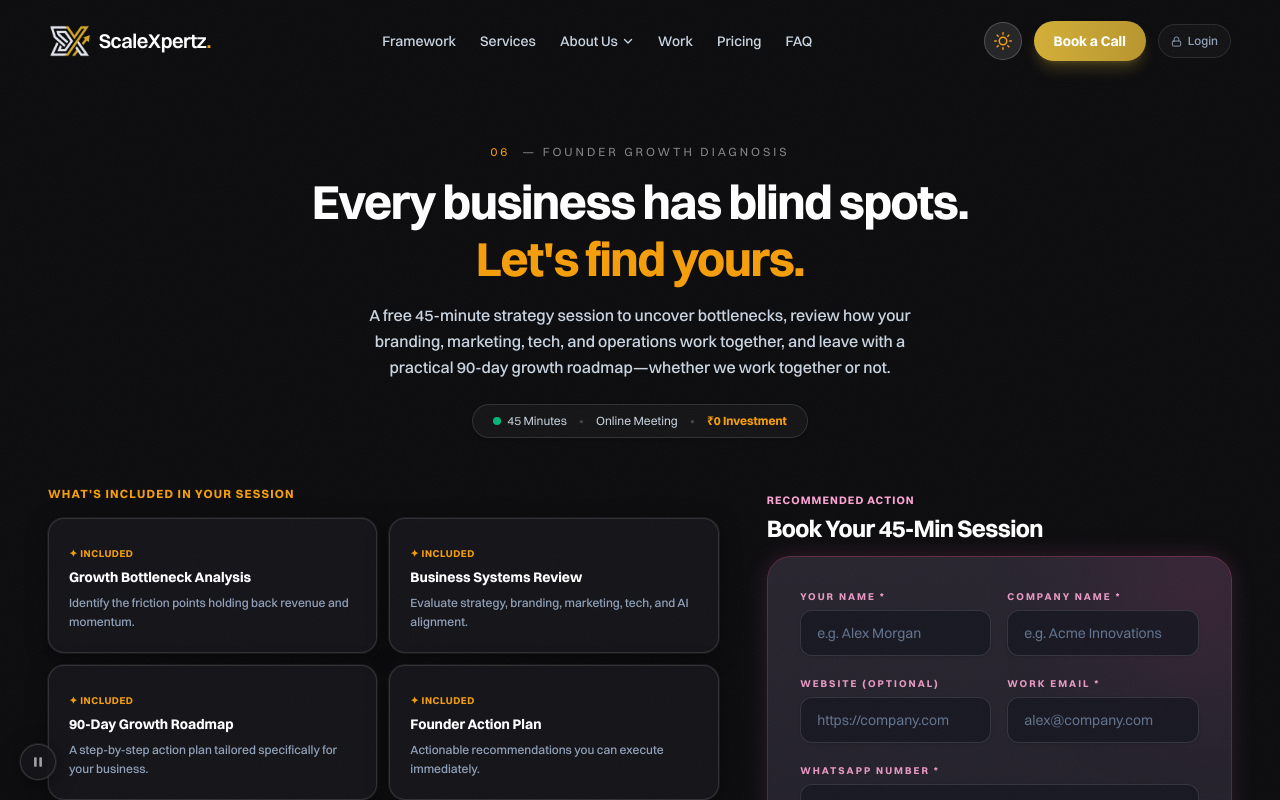
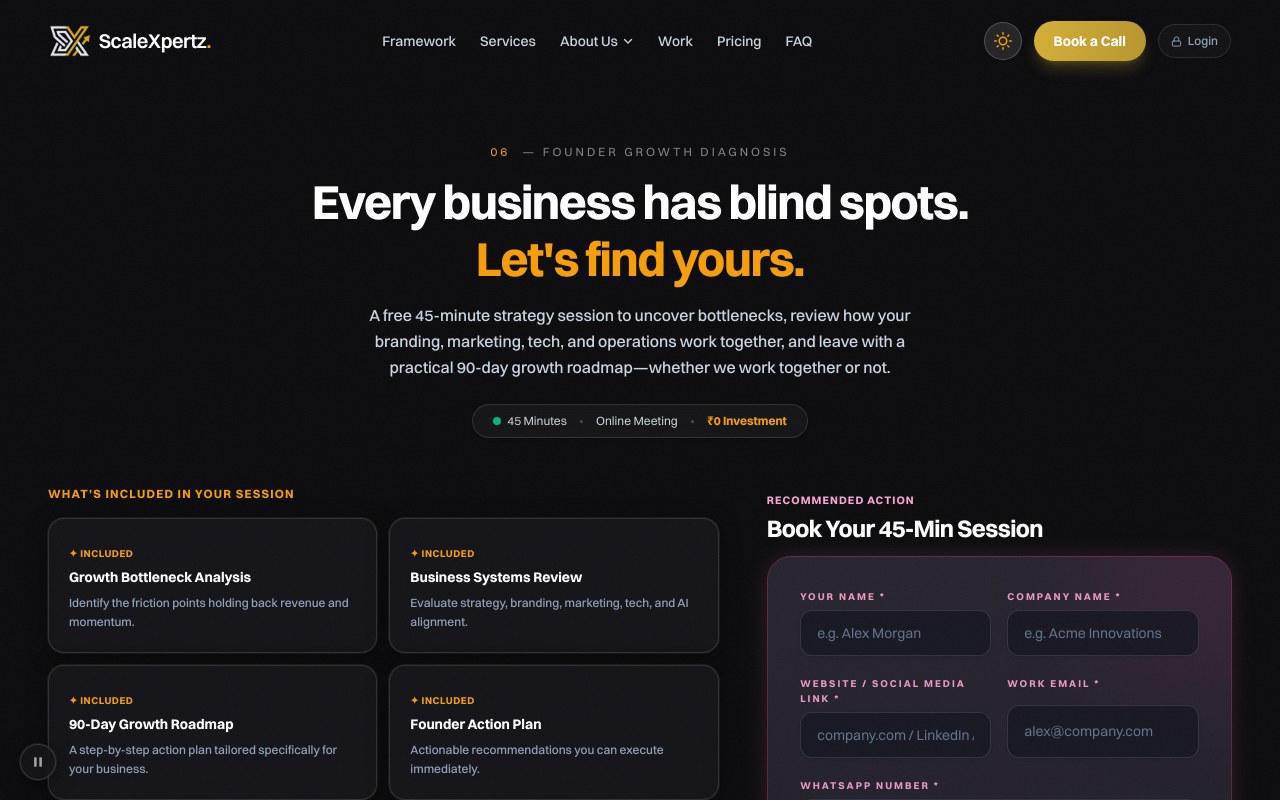
Before and after one commit to kaziIqra/scaleexpertz, a Next.js app: page /diagnosis in a window 1280 px wide. Shown: the top 800 px of the page. Built offline with nearby package versions, Linux system fonts and the light colour scheme; a web font is replaced by a local one.

Commit message:
Make Website / Social Media Link field mandatory in founder diagnosis form

```diff
--- a/app/admin/page.tsx
+++ b/app/admin/page.tsx
@@ -250,7 +250,7 @@ Date: ${new Date(lead.created_at).toLocaleString()}`;
         "Founder Name": l.name || "",
         "Work Email": l.work_email || "N/A",
         "Company Name": l.company_name || "",
-        "Website URL": l.website || "N/A",
+        "Website / Social Link": l.website || "N/A",
         "WhatsApp Number": l.whatsapp_number ? `${l.whatsapp_number}` : "",
         "Monthly Revenue Range": l.monthly_revenue_range || "",
         "Team Size": l.team_size || "",
@@ -810,7 +810,7 @@ Date: ${new Date(lead.created_at).toLocaleString()}`;
               {selectedLead.website && (
                 <div className="rounded-xl border border-black/10 dark:border-white/10 bg-slate-50 dark:bg-white/[0.02] p-3">
                   <span className="font-mono text-[10px] uppercase tracking-wider text-slate-500 dark:text-slate-400">
-                    Website URL
+                    Website / Social Link
                   </span>
                   <div className="mt-1">
                     <a
--- a/app/diagnosis/DiagnosisForm.tsx
+++ b/app/diagnosis/DiagnosisForm.tsx
@@ -203,14 +203,15 @@ export default function DiagnosisForm() {
         <div className="relative z-10 grid gap-4 sm:grid-cols-2">
           <label className="grid gap-1.5">
             <span className="font-mono text-[10px] uppercase tracking-[0.2em] text-ink/70 dark:text-pink-300/90 font-bold">
-              Website (Optional)
+              Website / Social Media Link *
             </span>
             <input
+              required
               type="text"
               name="website"
               value={formData.website}
               onChange={handleChange}
-              placeholder="https://company.com"
+              placeholder="company.com / LinkedIn / Instagram link"
               className={inputClass}
             />
           </label>
```
